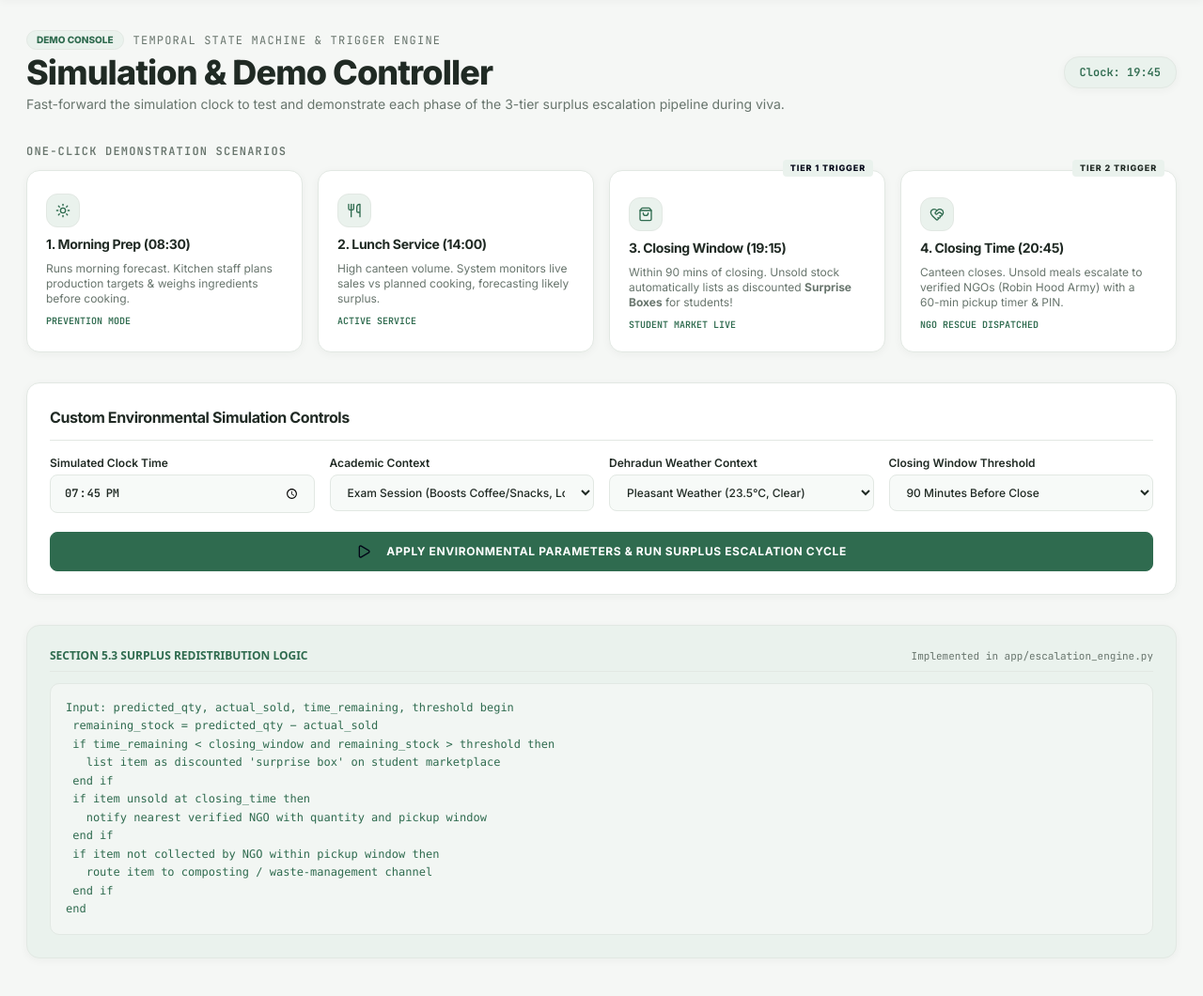
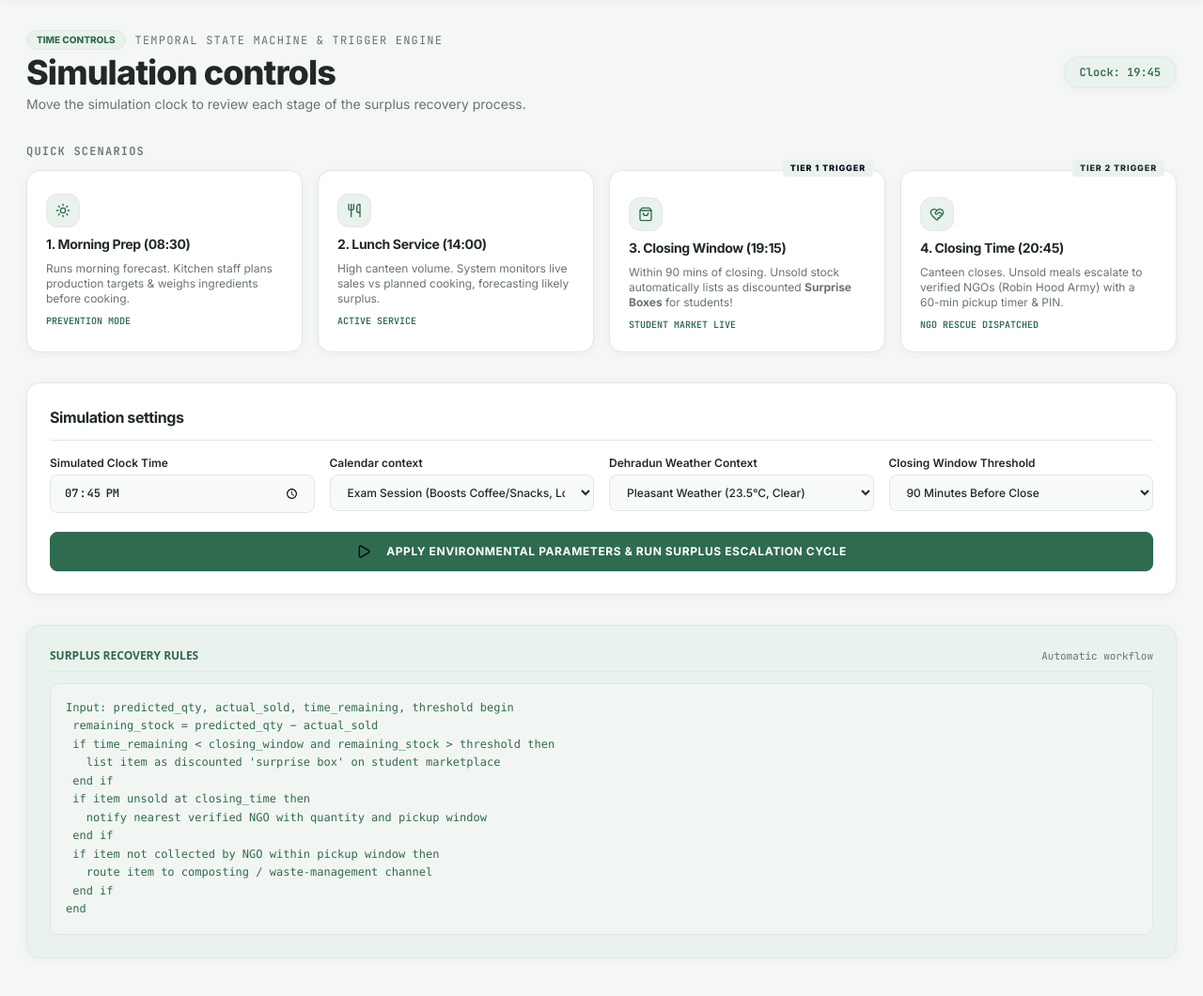
Before and after one commit to vyasy56-afk/ZeroPlate, a Flask app: page /simulation in a window 1280 px wide. Shown: the part 77-1137 px from the top of the page at 94% size. Run offline with Flask 3, Linux system fonts and the light colour scheme; data comes from the database, SQL or seed files in the repository; some libraries are stand-ins or nearby versions.

Commit message:
Polish ZeroPlate product UI copy

```diff
--- a/app/templates/simulation.html
+++ b/app/templates/simulation.html
@@ -1,6 +1,6 @@
 {% extends "base.html" %}
 
-{% block title %}Simulation & Demo Control Panel{% endblock %}
+{% block title %}Simulation controls{% endblock %}
 
 {% block content %}
 <div class="space-y-8">
@@ -8,12 +8,12 @@
     <div class="flex flex-col md:flex-row md:items-center justify-between gap-4">
         <div>
             <div class="flex items-center space-x-2.5">
-                <span class="px-2.5 py-0.5 rounded-full text-[10px] font-black uppercase bg-amber-500/10 text-amber-300 border border-amber-500/30">Demo Console</span>
+                <span class="px-2.5 py-0.5 rounded-full text-[10px] font-black uppercase bg-amber-500/10 text-amber-300 border border-amber-500/30">Time controls</span>
                 <span class="text-xs text-slate-400 uppercase tracking-widest font-mono">Temporal State Machine & Trigger Engine</span>
             </div>
-            <h1 class="text-3xl sm:text-4xl font-black text-white font-heading mt-1">Simulation & Demo Controller</h1>
+            <h1 class="text-3xl sm:text-4xl font-black text-white font-heading mt-1">Simulation controls</h1>
             <p class="text-xs sm:text-sm text-slate-400 mt-1">
-                Fast-forward the simulation clock to test and demonstrate each phase of the 3-tier surplus escalation pipeline during viva.
+                Move the simulation clock to review each stage of the surplus recovery process.
             </p>
         </div>
         <div class="flex items-center space-x-2">
@@ -25,7 +25,7 @@
 
     <!-- Quick Time-Warp Scenarios Grid -->
     <div>
-        <h3 class="text-xs font-mono uppercase tracking-widest text-slate-400 mb-3 font-bold">One-Click Demonstration Scenarios</h3>
+        <h3 class="text-xs font-mono uppercase tracking-widest text-slate-400 mb-3 font-bold">Quick scenarios</h3>
         <div class="grid grid-cols-1 sm:grid-cols-2 lg:grid-cols-4 gap-4">
             <!-- Scenario 1: Morning -->
             <button onclick="setSimulationClock('08:30', 1, 'mild')" class="glass-card p-5 text-left space-y-2 group hover:border-emerald-500/50">
@@ -85,7 +85,7 @@
 
     <!-- Manual Controls Form -->
     <div class="glass-card p-6 space-y-4">
-        <h3 class="font-bold text-white text-base font-heading border-b border-white/5 pb-3">Custom Environmental Simulation Controls</h3>
+        <h3 class="font-bold text-white text-base font-heading border-b border-white/5 pb-3">Simulation settings</h3>
         <form id="custom-sim-form" class="grid grid-cols-1 sm:grid-cols-2 lg:grid-cols-4 gap-4 text-xs">
             <div>
                 <label class="block font-semibold text-slate-300 mb-1">Simulated Clock Time</label>
@@ -93,7 +93,7 @@
             </div>
 
             <div>
-                <label class="block font-semibold text-slate-300 mb-1">Academic Context</label>
+                <label class="block font-semibold text-slate-300 mb-1">Calendar context</label>
                 <select id="sim-exam" class="w-full px-3.5 py-2.5 rounded-xl border border-white/10 bg-slate-900 text-white font-medium focus:border-emerald-500 focus:outline-none">
                     <option value="1" {% if settings.is_exam_day %}selected{% endif %}>Exam Session (Boosts Coffee/Snacks, Lowers Thali)</option>
                     <option value="0" {% if not settings.is_exam_day %}selected{% endif %}>Regular Semester Days</option>
@@ -127,11 +127,11 @@
         </form>
     </div>
 
-    <!-- Live Escalation Engine Pseudocode Reference (From Section 5.3) -->
+    <!-- Recovery workflow -->
     <div class="glass-card p-6 font-mono text-xs space-y-3 bg-[#050811] border border-emerald-500/20">
         <div class="flex items-center justify-between text-slate-400 border-b border-white/5 pb-2">
-            <span class="font-bold text-emerald-400 uppercase font-sans">Section 5.3 Surplus Redistribution Logic</span>
-            <span class="text-[11px] text-slate-500 font-mono">Implemented in app/escalation_engine.py</span>
+            <span class="font-bold text-emerald-400 uppercase font-sans">Surplus recovery rules</span>
+            <span class="text-[11px] text-slate-500 font-mono">Automatic workflow</span>
         </div>
         <pre class="overflow-x-auto text-emerald-300/90 leading-relaxed">
 Input: predicted_qty, actual_sold, time_remaining, threshold begin
```
